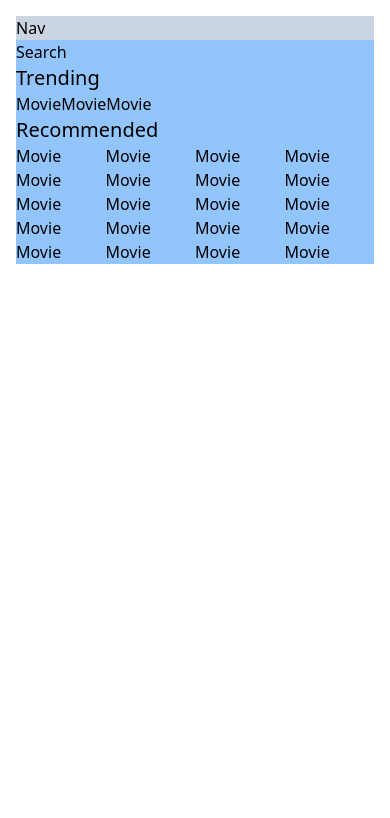
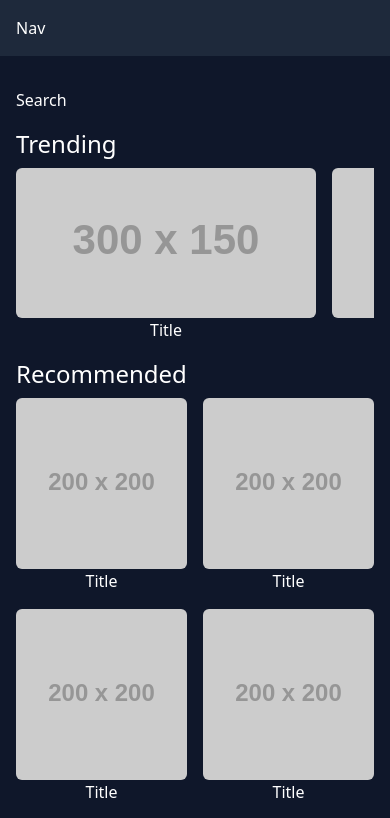
Before and after one commit to hicarlodacuyan/top-projects, a React (Create React App) app: page / in a window 390 px wide. Shown: the top 818 px of the page. Built offline with nearby package versions, Linux system fonts and the light colour scheme.

Commit message:
Implement mock responsive layout

```diff
--- a/src/App.js
+++ b/src/App.js
@@ -2,7 +2,7 @@ import Home from "./pages/Home";
 
 const App = () => {
   return (
-    <div>
+    <div className="bg-slate-900 text-white">
       <Home />
     </div>
   );
--- a/src/components/Movie.js
+++ b/src/components/Movie.js
@@ -1,7 +1,29 @@
 import React from "react";
 
-const Movie = () => {
-  return <div>Movie</div>;
+const Movie = ({ posterSize }) => {
+  return (
+    <>
+      {posterSize === "300x150" ? (
+        <div className="inline-block mr-4">
+          <img
+            className="rounded-md"
+            src={`https://via.placeholder.com/${posterSize}`}
+            alt="placeholder"
+          />
+          <h2 className="text-center">Title</h2>
+        </div>
+      ) : (
+        <div className="flex flex-col">
+          <img
+            className="rounded-md"
+            src={`https://via.placeholder.com/${posterSize}`}
+            alt="placeholder"
+          />
+          <h2 className="text-center">Title</h2>
+        </div>
+      )}
+    </>
+  );
 };
 
 export default Movie;
--- a/src/components/Nav.js
+++ b/src/components/Nav.js
@@ -1,7 +1,11 @@
 import React from "react";
 
 const Nav = () => {
-  return <div className="bg-slate-300 md:h-4/6">Nav</div>;
+  return (
+    <nav className="bg-slate-800 md:max-h-96 md:rounded-md p-4">
+      <h1>Nav</h1>
+    </nav>
+  );
 };
 
 export default Nav;
--- a/src/components/Recommended.js
+++ b/src/components/Recommended.js
@@ -1,31 +1,37 @@
 import React from "react";
 import Movie from "./Movie";
 
-const Recommended = () => {
+const Recommended = ({ posterSize }) => {
   return (
-    <div className="flex-1">
-      <h1 className="text-xl">Recommended</h1>
-      <div className="grid grid-cols-4">
-        <Movie />
-        <Movie />
-        <Movie />
-        <Movie />
-        <Movie />
-        <Movie />
-        <Movie />
-        <Movie />
-        <Movie />
-        <Movie />
-        <Movie />
-        <Movie />
-        <Movie />
-        <Movie />
-        <Movie />
-        <Movie />
-        <Movie />
-        <Movie />
-        <Movie />
-        <Movie />
+    <div className="flex-1 flex flex-col gap-2">
+      <h1 className="text-2xl">Recommended</h1>
+      <div className="grid xl:grid-cols-8 xl:grid-cols-7 lg:grid-cols-6 md:grid-cols-3 grid-cols-2 gap-4">
+        <Movie posterSize={posterSize} />
+        <Movie posterSize={posterSize} />
+        <Movie posterSize={posterSize} />
+        <Movie posterSize={posterSize} />
+        <Movie posterSize={posterSize} />
+        <Movie posterSize={posterSize} />
+        <Movie posterSize={posterSize} />
+        <Movie posterSize={posterSize} />
+        <Movie posterSize={posterSize} />
+        <Movie posterSize={posterSize} />
+        <Movie posterSize={posterSize} />
+        <Movie posterSize={posterSize} />
+        <Movie posterSize={posterSize} />
+        <Movie posterSize={posterSize} />
+        <Movie posterSize={posterSize} />
+        <Movie posterSize={posterSize} />
+        <Movie posterSize={posterSize} />
+        <Movie posterSize={posterSize} />
+        <Movie posterSize={posterSize} />
+        <Movie posterSize={posterSize} />
+        <Movie posterSize={posterSize} />
+        <Movie posterSize={posterSize} />
+        <Movie posterSize={posterSize} />
+        <Movie posterSize={posterSize} />
+        <Movie posterSize={posterSize} />
+        <Movie posterSize={posterSize} />
       </div>
     </div>
   );
--- a/src/components/Trending.js
+++ b/src/components/Trending.js
@@ -1,14 +1,19 @@
 import React from "react";
 import Movie from "./Movie";
 
-const Trending = () => {
+const Trending = ({ posterSize }) => {
   return (
-    <div>
-      <h1 className="text-xl">Trending</h1>
-      <div className="flex">
-        <Movie />
-        <Movie />
-        <Movie />
+    <div className="flex flex-col gap-2">
+      <h1 className="text-2xl">Trending</h1>
+      <div className="gap-4 overflow-x-auto w-full whitespace-nowrap">
+        <Movie posterSize={posterSize} />
+        <Movie posterSize={posterSize} />
+        <Movie posterSize={posterSize} />
+        <Movie posterSize={posterSize} />
+        <Movie posterSize={posterSize} />
+        <Movie posterSize={posterSize} />
+        <Movie posterSize={posterSize} />
+        <Movie posterSize={posterSize} />
       </div>
     </div>
   );
--- a/src/pages/Home.js
+++ b/src/pages/Home.js
@@ -6,13 +6,13 @@ import Recommended from "../components/Recommended";
 
 const Home = () => {
   return (
-    <div className="md:flex h-screen p-4 gap-4">
+    <div className="lg:flex lg:p-4 gap-4 flex lg:flex-row flex-col">
       <Nav />
-      <div className="flex flex-col bg-blue-300 flex-1">
+      <main className="flex flex-col flex-1 gap-4 p-4">
         <Search />
-        <Trending />
-        <Recommended />
-      </div>
+        <Trending posterSize="300x150" />
+        <Recommended posterSize="200" />
+      </main>
     </div>
   );
 };
```
